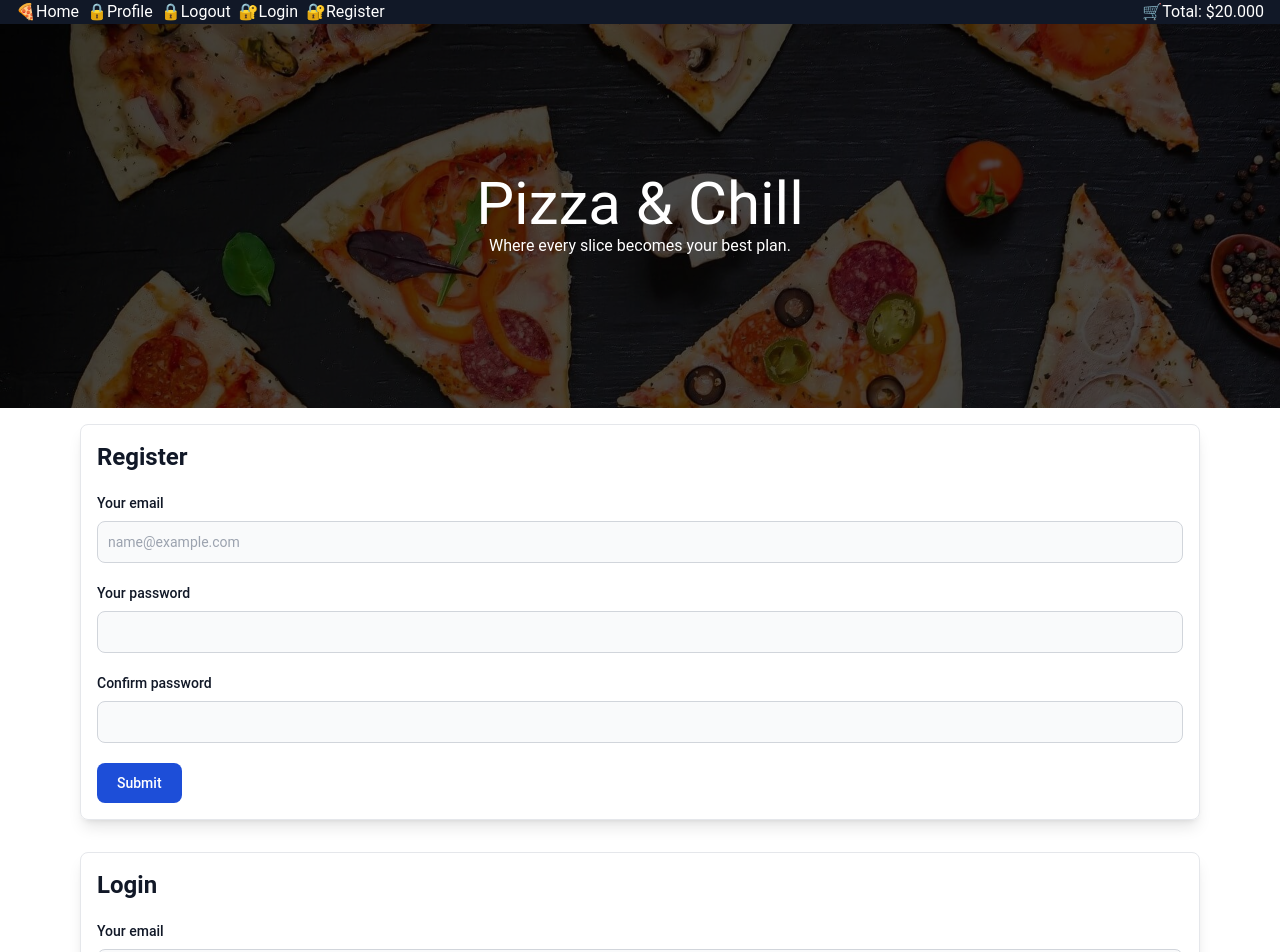
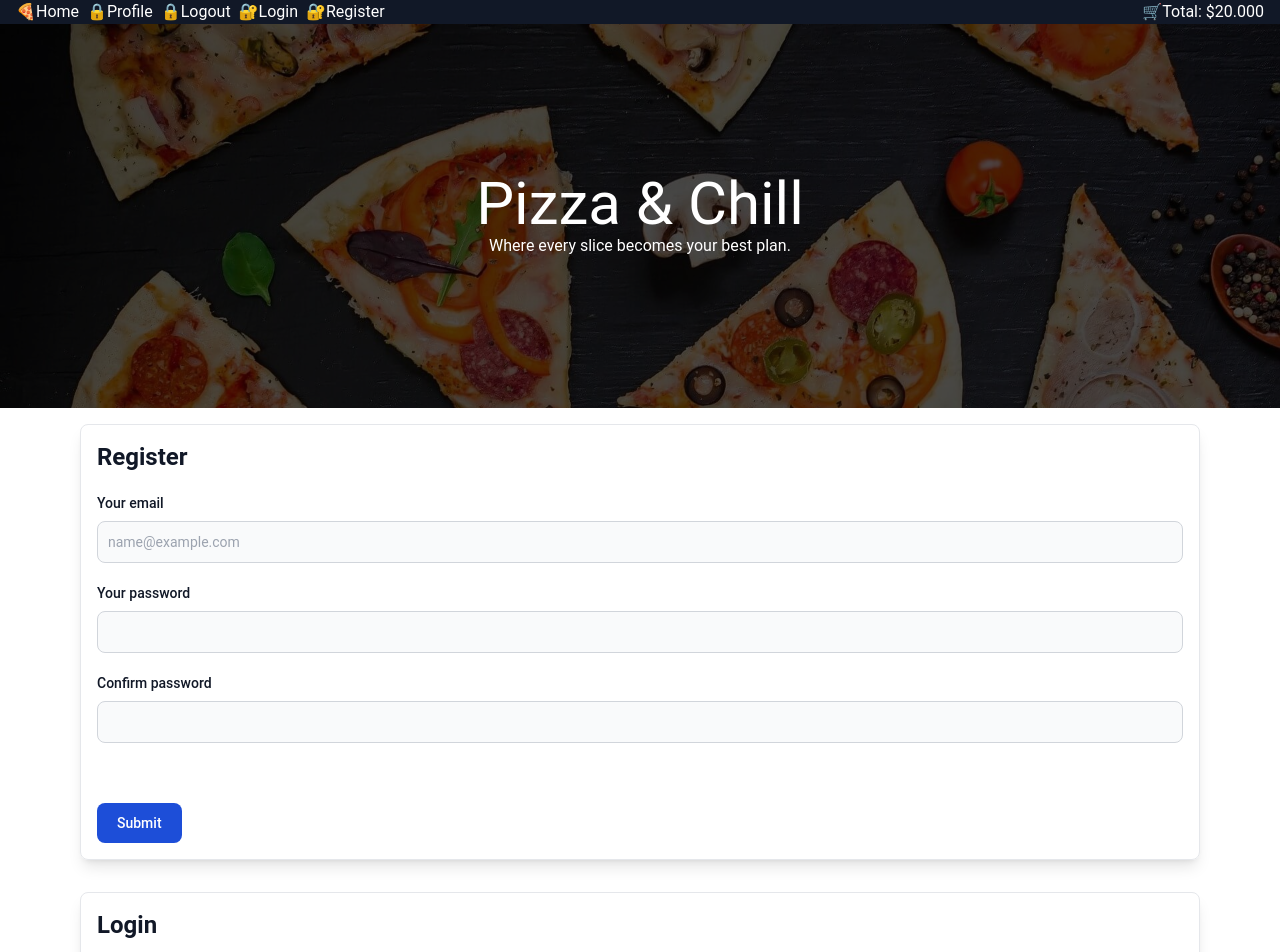
Before and after one commit to berrodev/desafiolatam-frontend-react-1-pizzeria, a React (Vite) app: page / in a window 1280 px wide. Shown: the top 952 px of the page. Built offline with nearby package versions, Linux system fonts and the light colour scheme.

Commit message:
feat: enhance RegisterForm with password validation and error handling

```diff
--- a/src/components/RegisterForm.jsx
+++ b/src/components/RegisterForm.jsx
@@ -9,17 +9,26 @@ const RegisterForm = () => {
   const [error, setError] = useState(null);
 
   const handleChange = (e) => {
+    // Clear the error message when the user starts typing
     setError(null);
+    // Update the form data
     const { name, value } = e.target;
     setFormData((prevFormData) => ({ ...prevFormData, [name]: value }));
   };
 
   const handleSubmit = (e) => {
     e.preventDefault();
+    // Check if the passwords match
     if (formData.password !== formData.confirmPassword) {
       setError('Passwords do not match');
       return;
     }
+    // Check if the password is at least 6 characters
+    if (formData.password.length < 6) {
+      setError('Password should be at least 6 characters');
+      return;
+    }
+    // If the passwords match, log the form data
     console.log(formData);
     setFormData({
       email: '',
@@ -69,6 +78,7 @@ const RegisterForm = () => {
           required
           onChange={handleChange}
           value={formData.password}
+          minLength={6}
         />
       </div>
       <div className="mb-5">
@@ -86,12 +96,14 @@ const RegisterForm = () => {
           required
           onChange={handleChange}
           value={formData.confirmPassword}
+          minLength={6}
         />
       </div>
-      {error && (
-        <div className="mt-2 text-sm text-center text-red-500">{error}</div>
-      )}
-
+      <div className="min-h-10">
+        {error && (
+          <div className="my-2 text-sm text-center text-red-500">{error}</div>
+        )}
+      </div>
       <button
         type="submit"
         className="text-white bg-blue-700 hover:bg-blue-800 focus:ring-4 focus:outline-none focus:ring-blue-300 font-medium rounded-lg text-sm w-full sm:w-auto px-5 py-2.5 text-center dark:bg-blue-600 dark:hover:bg-blue-700 dark:focus:ring-blue-800"
```
